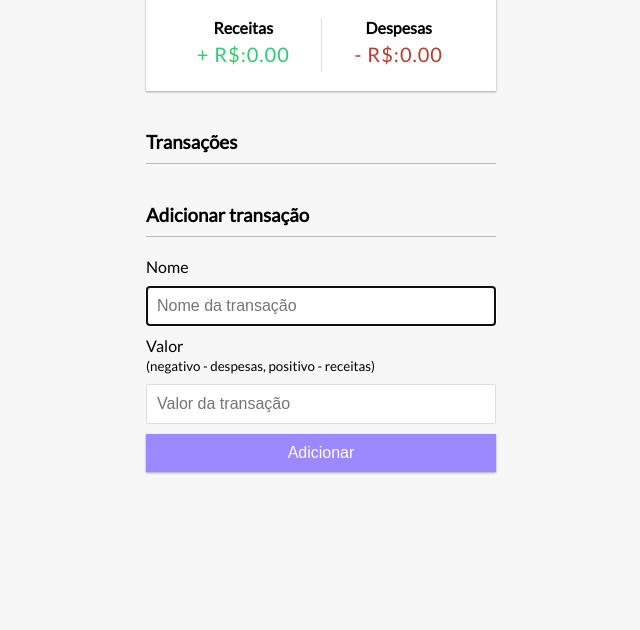
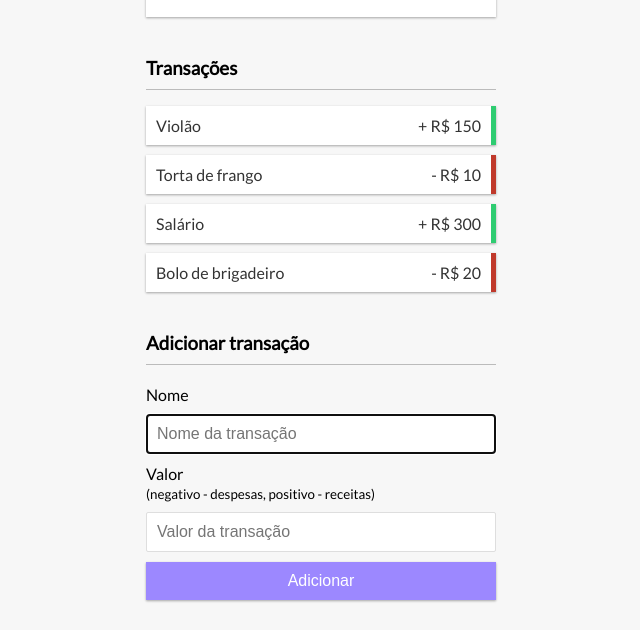
Before and after one commit to AlanEstudo/ControleFinanceiro, a plain HTML site: page index.html in a window 1280 px wide. Shown: the part 223-853 px from the top of the page, without its empty margins (319-959 px from the left). Before the commit the page ends 800 px from the top, so only its background shows below. Drawn offline with Linux system fonts and the light colour scheme.

Commit message:
initial file app.js

```diff
--- a/app.js
+++ b/app.js
@@ -0,0 +1,33 @@
+const transactionUl = document.querySelector('#transactions')
+
+const dumyTransaction = [
+    { id: 1, name: 'Bolo de brigadeiro', amount: -20 },
+    { id: 2, name: 'Salário', amount: 300 },
+    { id: 3, name: 'Torta de frango', amount: -10 },
+    { id: 4, name: 'Violão', amount: 150 },
+]
+
+const addTransactionIntDOM = transaction => {
+    const operator = transaction.amount < 0 ? '-' : '+'
+    const CSSClass = transaction.amount < 0 ? 'minus' : 'plus'
+    const amountWithoutOperator = Math.abs(transaction.amount)
+    const li = document.createElement('li')
+
+    li.classList.add(CSSClass)
+    li.innerHTML = `
+        ${transaction.name} <span>${operator} R$ ${amountWithoutOperator}</span><button class="delete-btn">x</button>
+    `
+    transactionUl.prepend(li)
+}
+
+const updatebalanceValues = () => {
+    const transactionAmounts = dumyTransaction.map(transaction => transaction.amount)
+    const total = transactionAmounts.reduce((accumulator, transaction) => accumulater + transaction, 0)
+    console.log(total)
+}
+
+const init = () => {
+    dumyTransaction.forEach(addTransactionIntDOM)
+}
+
+init()
--- a/index.html
+++ b/index.html
@@ -31,11 +31,7 @@
 
         <h3>Transações</h3>
 
-        <ul id="transactions" class="transactions">
-            <!-- <li class="minus">
-                Salário <span>-$400</span><button class="delete-btn">x</button>
-            </li>-->
-        </ul>
+        <ul id="transactions" class="transactions"></ul>
 
         <h3>Adicionar transação</h3>
 
--- a/style.css
+++ b/style.css
@@ -140,7 +140,7 @@ input[type='number']{
     line-height: 20px;
     padding: 2px 5px;
     position: absolute;
-    top: 50px;
+    top: 50%;
     left: 0;
     transform: translate(-100%, -50%);
     opacity: 0;
```
